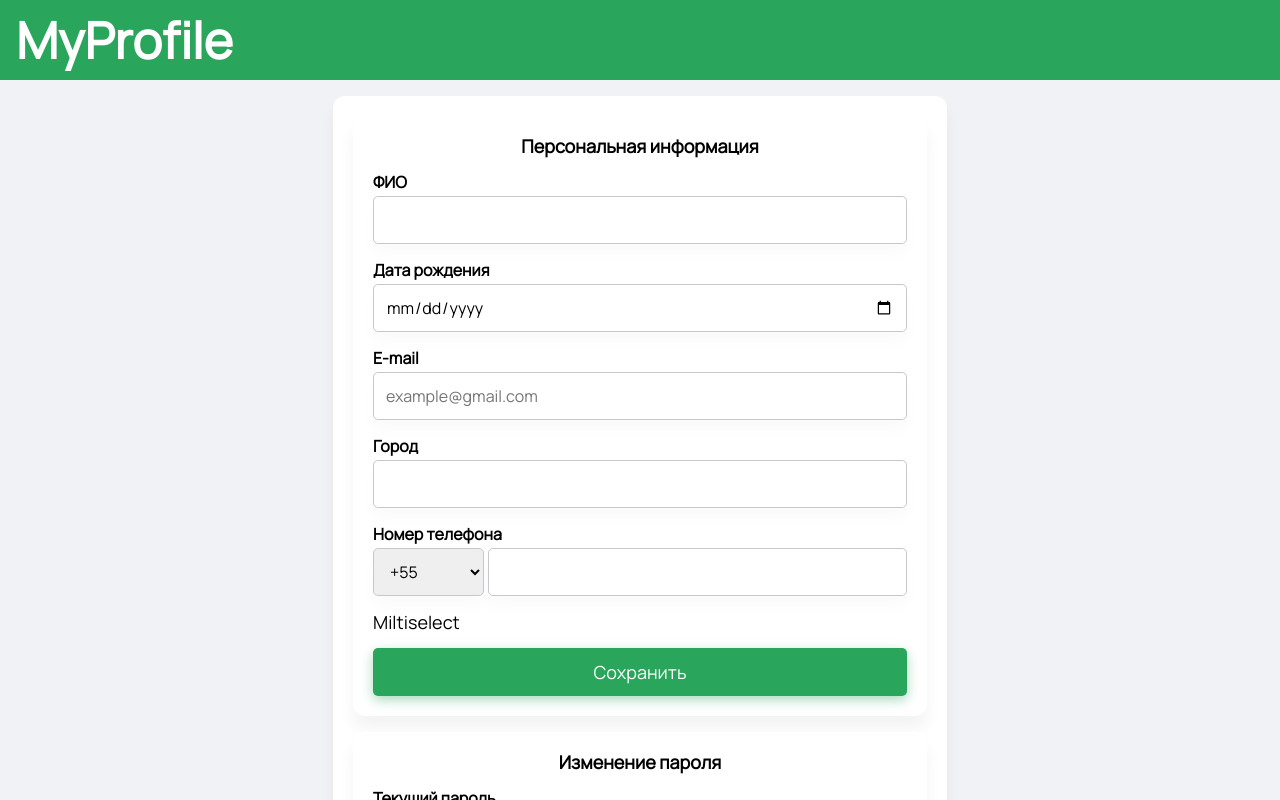
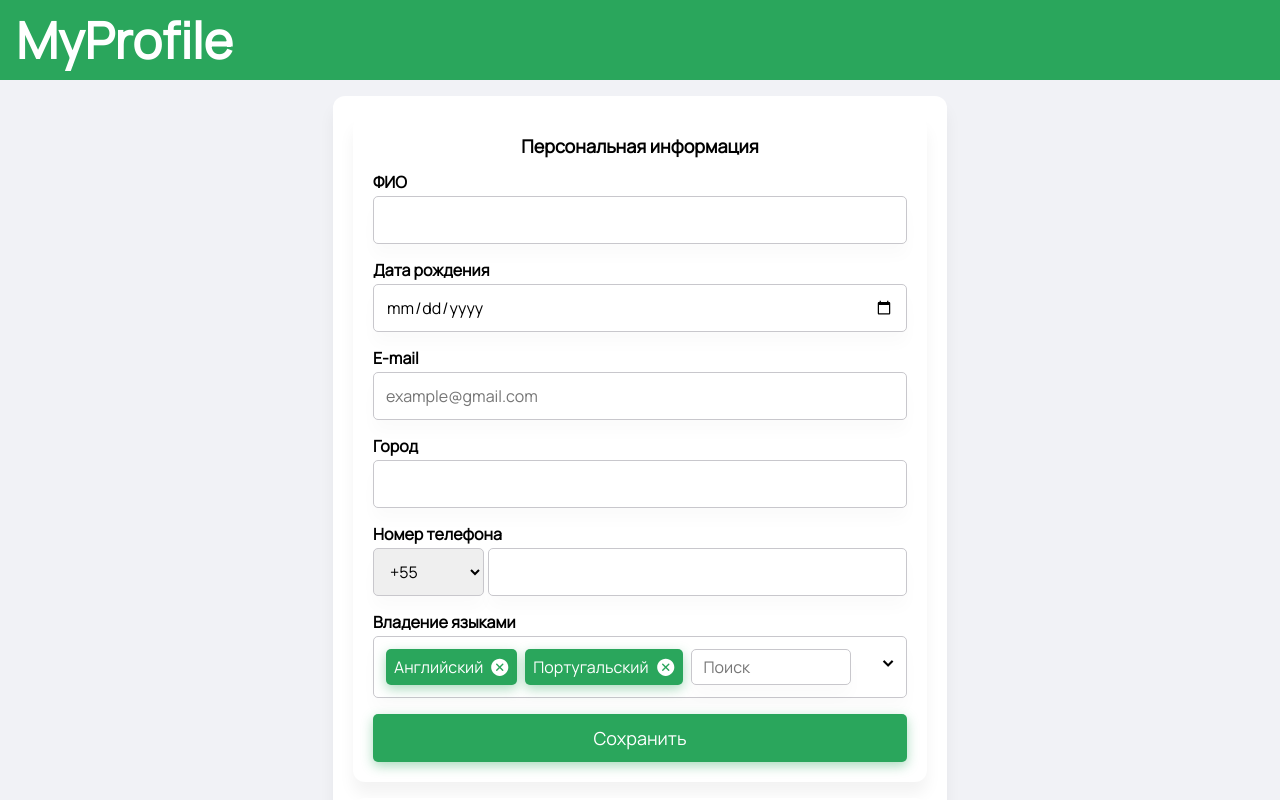
Before and after one commit to AnatolyRrr/EBAC, a Vue app in the folder Vue-profile-page/: page / in a window 1280 px wide. Shown: the top 800 px of the page. Built offline with nearby package versions, Linux system fonts and the light colour scheme.

Commit message:
feat: add Multiselect component

```diff
--- a/Vue-profile-page/src/app/validation/index.ts
+++ b/Vue-profile-page/src/app/validation/index.ts
@@ -18,7 +18,7 @@ defineRule("fullName", (value: string) => {
 
 defineRule("required", (value: string) => {
   if (!value || !value.length) {
-    return "Поле не заполнено";
+    return "Поле не может быть пустым";
   }
   return true;
 });
--- a/Vue-profile-page/src/features/change-personal-info/ui/ChangePersonalInfo.vue
+++ b/Vue-profile-page/src/features/change-personal-info/ui/ChangePersonalInfo.vue
@@ -44,7 +44,11 @@
       rules=""
     />
 
-    <AppMultiselect />
+    <AppMultiselect
+      title="Владение языками"
+      :options="languages"
+      :initialValues="[1, 4]"
+    />
 
     <BaseButton type="submit">Сохранить</BaseButton>
 
@@ -59,7 +63,7 @@
 </template>
 
 <script setup lang="ts">
-import { ref } from "vue";
+import { ref, reactive } from "vue";
 import { useForm } from "vee-validate";
 import { BaseButton, InputGroup, AppAlert, AppMultiselect } from "@/shared";
 
@@ -68,6 +72,37 @@ export type ChangePersonalInfoFormValue = {};
 const { handleSubmit } = useForm<ChangePersonalInfoFormValue>();
 
 const isOpenAlert = ref(false);
+
+const languages = reactive([
+  {
+    value: 1,
+    name: "Английский",
+  },
+  {
+    value: 2,
+    name: "Китайский",
+  },
+  {
+    value: 3,
+    name: "Японский",
+  },
+  {
+    value: 4,
+    name: "Португальский",
+  },
+  {
+    value: 5,
+    name: "Русский",
+  },
+  {
+    value: 6,
+    name: "Казахский",
+  },
+  {
+    value: 7,
+    name: "Французский",
+  },
+]);
 
 const showAlert = () => {
   isOpenAlert.value = true;
--- a/Vue-profile-page/src/shared/app-multiselect/ui/AppMultiselect.vue
+++ b/Vue-profile-page/src/shared/app-multiselect/ui/AppMultiselect.vue
@@ -1,13 +1,282 @@
 <template>
   <div class="multiselect-wrapper">
-    <h4>Miltiselect</h4>
+    <div
+      :class="{ 'backdrop-transparent': isOpenOptions }"
+      @click="isOpenOptions = false"
+    />
+
+    <div class="multiselect" :class="{ 'multiselect--active': isOpenOptions }">
+      <h5 class="multiselect__title" @click="isOpenOptions = !isOpenOptions">
+        {{ title }}
+      </h5>
+
+      <div
+        class="select"
+        :class="{ 'select--active': isOpenOptions }"
+        @click="isOpenOptions = !isOpenOptions"
+      >
+        <div class="select__values">
+          <div
+            v-for="(name, index) in selectedNames"
+            :key="index"
+            class="select__values__item"
+          >
+            <p>{{ name }}</p>
+
+            <CloseIcon
+              class="select__values__item__remove-icon"
+              @click.stop="selectedValues.splice(index, 1)"
+            />
+          </div>
+
+          <input
+            type="text"
+            class="select__search-input"
+            placeholder="Поиск"
+            v-model="searchValue"
+            @click.stop="!isOpenOptions ? (isOpenOptions = true) : null"
+          />
+        </div>
+
+        <div class="select__arrow-icon">^</div>
+      </div>
+
+      <span class="multiselect__error">{{ errorMessage }}</span>
+    </div>
+
+    <div v-show="isOpenOptions" class="options">
+      <div
+        v-for="(option, index) in filteredOptions"
+        :key="index"
+        class="options__item"
+        :class="{
+          'options__item--active': selectedValues.includes(option.value),
+          'options__item--empty': option.value === '',
+        }"
+        @click="onSelectOptionClick(option.value)"
+      >
+        <p>{{ option.name }}</p>
+      </div>
+    </div>
   </div>
 </template>
 
 <script setup lang="ts">
+import { ref, watch, onMounted, computed, reactive } from "vue";
+import { useField } from "vee-validate";
+import CloseIcon from "@/app/icons/CloseIcon.vue";
 
+export type SelectedValueType = Array<string | number>;
+
+export type OptionType = {
+  value: number | string;
+  name: string;
+};
+
+export type MultiselectProps = {
+  title: string;
+  required?: boolean;
+  initialValues?: SelectedValueType;
+  options: OptionType[];
+};
+
+const props = defineProps<MultiselectProps>();
+
+const isOpenOptions = ref(false);
+const selectedValues = reactive<SelectedValueType>([]);
+const searchValue = ref<string>("");
+
+onMounted(() => {
+  if (props.initialValues?.length) {
+    selectedValues.push(...props.initialValues);
+  }
+});
+
+const { value: formValue, errorMessage } = useField("languages", () => {
+  if (props.required && selectedValues.length === 0) {
+    return "Поле не может быть пустым";
+  }
+
+  return true;
+});
+
+watch(selectedValues, () => {
+  formValue.value = selectedValues;
+});
+
+const selectedNames = computed(() => {
+  const arrayNames: string[] = [];
+
+  selectedValues.forEach((value) => {
+    const index = props.options.findIndex((option) => {
+      return option.value === value ? true : false;
+    });
+
+    arrayNames.push(props.options[index].name);
+  });
+
+  return arrayNames;
+});
+
+const onSelectOptionClick = (optionValue: string | number) => {
+  if (!selectedValues.includes(optionValue)) {
+    selectedValues.push(optionValue);
+  } else {
+    const index = selectedValues.findIndex((value) => {
+      return value === optionValue ? true : false;
+    });
+
+    selectedValues.splice(index, 1);
+  }
+};
+
+const filteredOptions = computed(() => {
+  if (searchValue.value.length > 0) {
+    const filteredValues = props.options.filter((option) => {
+      return option.name
+        .toLowerCase()
+        .includes(searchValue.value.toLowerCase());
+    });
+
+    if (filteredValues.length) {
+      return filteredValues;
+    } else {
+      return [
+        {
+          value: "",
+          name: "Ничего не найдено",
+        },
+      ];
+    }
+  }
+
+  return props.options;
+});
 </script>
 
 <style scoped lang="scss">
+.multiselect-wrapper {
+  position: relative;
 
+  .backdrop-transparent {
+    z-index: 3;
+    position: fixed;
+    top: 0;
+    left: 0;
+    width: 100%;
+    height: 100%;
+  }
+
+  .multiselect {
+    position: relative;
+
+    &--active {
+      z-index: 4;
+    }
+
+    &__title {
+      margin-bottom: 2px;
+
+      @include MIN_1200 {
+        margin-bottom: 4px;
+      }
+    }
+
+    .select {
+      display: flex;
+      justify-content: space-between;
+      padding: 12px 12px 4px;
+      box-shadow: 0 12px 16px rgba(0, 0, 0, 0.02);
+      border: 1px solid $base-grey-blue;
+      border-radius: 5px;
+      min-height: 40px;
+
+      @include MIN_1200 {
+        min-height: 48px;
+      }
+
+      &--active {
+        border-radius: 5px 5px 0 0;
+      }
+
+      &__values {
+        display: flex;
+        flex-wrap: wrap;
+
+        &__item {
+          display: flex;
+          align-items: center;
+          width: max-content;
+          margin-right: 8px;
+          margin-bottom: 8px;
+          background: $main-primary;
+          color: $base-white;
+          padding: 8px;
+          border-radius: 5px;
+          box-shadow: 0 4px 12px rgba(42, 166, 92, 0.4);
+
+          &__remove-icon {
+            @include size(18px);
+            cursor: pointer;
+            margin-left: 8px;
+          }
+        }
+      }
+
+      &__search-input {
+        @include size(140px, 36px);
+        border-radius: 5px;
+        padding: 0 12px;
+        box-shadow: 0 12px 16px rgba(0, 0, 0, 0.02);
+        border: 1px solid $base-grey-blue;
+
+        @include MIN_1200 {
+          @include size(160px, 36px);
+        }
+      }
+
+      &__arrow-icon {
+        transform: rotate(-180deg);
+        font-size: 2rem;
+        height: min-content;
+        font-weight: 600;
+      }
+    }
+
+    &__error {
+      @include footnote-one-styles;
+      color: $status-error;
+    }
+  }
+
+  .options {
+    box-shadow: 0 12px 16px rgba(0, 0, 0, 0.1);
+    border: 1px solid $base-grey-blue;
+    border-radius: 0 0 5px 5px;
+    position: absolute;
+    z-index: 4;
+    width: 100%;
+    max-height: calc(32px * 5);
+    background: $base-white;
+    overflow: auto;
+
+    &__item {
+      padding: 6px 12px;
+
+      &:hover {
+        background: $main-primary;
+        color: $base-white;
+      }
+
+      &--active {
+        background: $main-primary;
+        color: $base-white;
+      }
+
+      &--empty {
+        cursor: not-allowed;
+      }
+    }
+  }
+}
 </style>
--- a/Vue-profile-page/src/shared/input-group/ui/InputGroup.vue
+++ b/Vue-profile-page/src/shared/input-group/ui/InputGroup.vue
@@ -9,6 +9,7 @@
         as="select"
         class="input-group__phone-code"
         v-model="phoneCode"
+        @change="inputValue = ''"
       >
         <option v-for="(option, index) in options" :key="index" :value="option">
           {{ option }}
```
